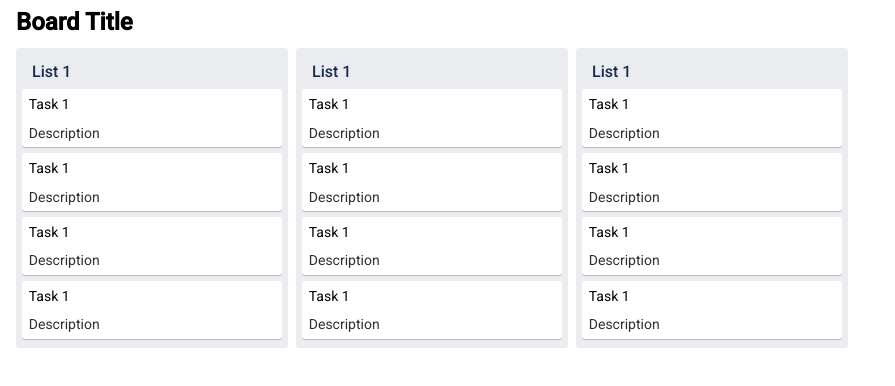
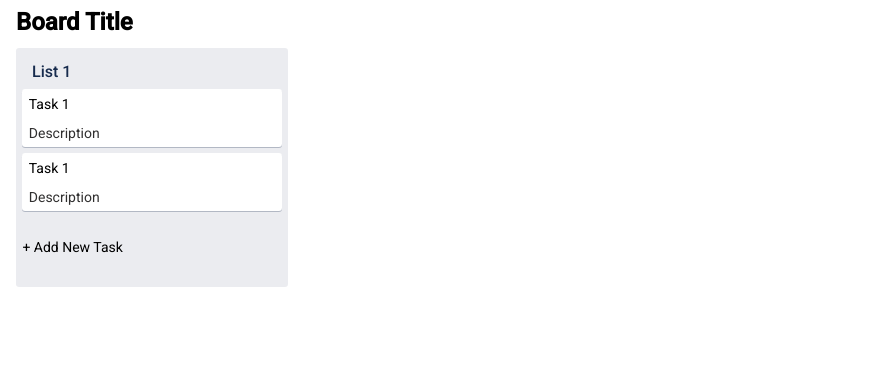
Before and after one commit to floraCodes/trello-clone, a React (Create React App) app: page / in a window 1280 px wide. Shown: the top 386 px of the page, without its empty margins (0-895 px from the left). Built offline with nearby package versions, Linux system fonts and the light colour scheme.

Commit message:
Add AddTask component

```diff
--- a/src/App.js
+++ b/src/App.js
@@ -1,8 +1,11 @@
-import React from 'react';
+import React, { useState } from 'react';
 import Layout from './components/layout';
+import { appData } from './utils/data';
 
 function App() {
-  return <Layout />;
+  const [data, setData] = useState(appData);
+
+  return <Layout data={data} setData={setData} />;
 }
 
 export default App;
--- /dev/null
+++ b/src/components/addTask.js
@@ -0,0 +1,28 @@
+import React, { useState } from 'react';
+import styled from '@emotion/styled';
+import AddTaskForm from './addTaskForm';
+
+const Container = styled.div`
+  margin: 0 0.4rem;
+  font-size: 14px;
+`;
+
+const Paragraph = styled.p`
+  padding: 0.5rem 0;
+`;
+
+const AddTask = () => {
+  const [open, setOpen] = useState(false);
+  const handleClick = () => setOpen(!open);
+  return (
+    <Container>
+      {open ? (
+        <AddTaskForm open={open} setOpen={setOpen} />
+      ) : (
+        <Paragraph onClick={handleClick}>+ Add New Task</Paragraph>
+      )}
+    </Container>
+  );
+};
+
+export default AddTask;
--- /dev/null
+++ b/src/components/addTaskForm.js
@@ -0,0 +1,45 @@
+import React from 'react';
+import styled from '@emotion/styled';
+
+const Container = styled.div`
+  display: flex;
+  flex-direction: column;
+  align-items: start;
+`;
+
+const Input = styled.textarea`
+  border: none;
+  border-radius: 0.2rem;
+  background: #fff;
+  align-self: stretch;
+  height: 3rem;
+  margin-bottom: 0.5rem;
+  padding: 0.3rem;
+  text-align: left;
+  resize: none;
+  box-sizing: border-box;
+  font-family: inherit;
+  font-size: inherit;
+`;
+const Button = styled.button`
+  border: none;
+  background: lightgreen;
+  padding: 0.5rem;
+`;
+const AddTaskForm = ({ open, setOpen }) => {
+  const handleClick = () => {
+    //Add a task to the list
+
+    // Close the form
+    setOpen(!open);
+  };
+
+  return (
+    <Container>
+      <Input placeholder="Enter a title for this card..." />
+      <Button onClick={handleClick}>Add Task</Button>
+    </Container>
+  );
+};
+
+export default AddTaskForm;
--- a/src/components/main.js
+++ b/src/components/main.js
@@ -12,8 +12,6 @@ const Main = () => {
   return (
     <Container>
       <List />
-      <List />
-      <List />
     </Container>
   );
 };
--- a/src/components/tasks.js
+++ b/src/components/tasks.js
@@ -1,6 +1,7 @@
 import React from 'react';
 import Task from './task';
 import styled from '@emotion/styled';
+import AddTask from './addTask';
 
 const Container = styled.div`
   display: grid;
@@ -13,8 +14,7 @@ const Tasks = () => {
     <Container>
       <Task />
       <Task />
-      <Task />
-      <Task />
+      <AddTask />
     </Container>
   );
 };
--- /dev/null
+++ b/src/utils/data.js
@@ -0,0 +1,37 @@
+export const appData = {
+  board: {
+    id: 'board-1',
+    title: 'Board Title'
+  },
+  tasks: {
+    'task-1': {
+      id: 'task-1',
+      content: 'Groceries Shopping',
+      completed: 'false'
+    },
+    'task-2': {
+      id: 'task-2',
+      content: 'Yoga and Gym (Exercising)',
+      completed: 'false'
+    },
+    'task-3': {
+      id: 'task-3',
+      content: 'Walk the dog (Dog gym)',
+      completed: 'false'
+    },
+    'task-4': {
+      id: 'task-4',
+      content: 'Cook lunch and dinner',
+      completed: 'false'
+    }
+  },
+  columns: {
+    'column-1': {
+      id: 'column-1',
+      title: 'To do',
+      taskIds: ['task-1', 'task-2', 'task-3', 'task-4']
+    }
+  },
+  // Facilitate reordering of the columns
+  columnOrder: ['column-1']
+};
```
Also changed, not shown: public/captures/01Captura.JPG (added).
